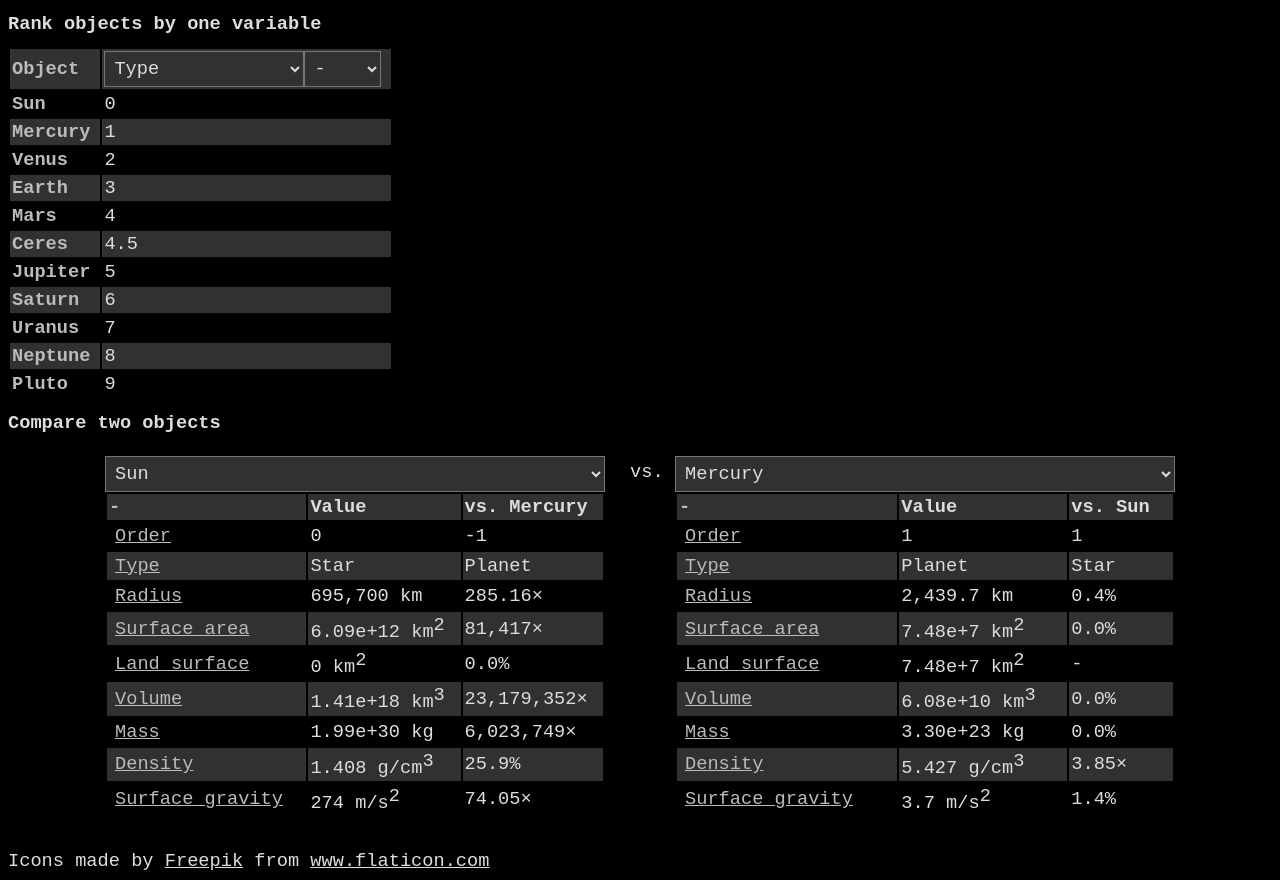
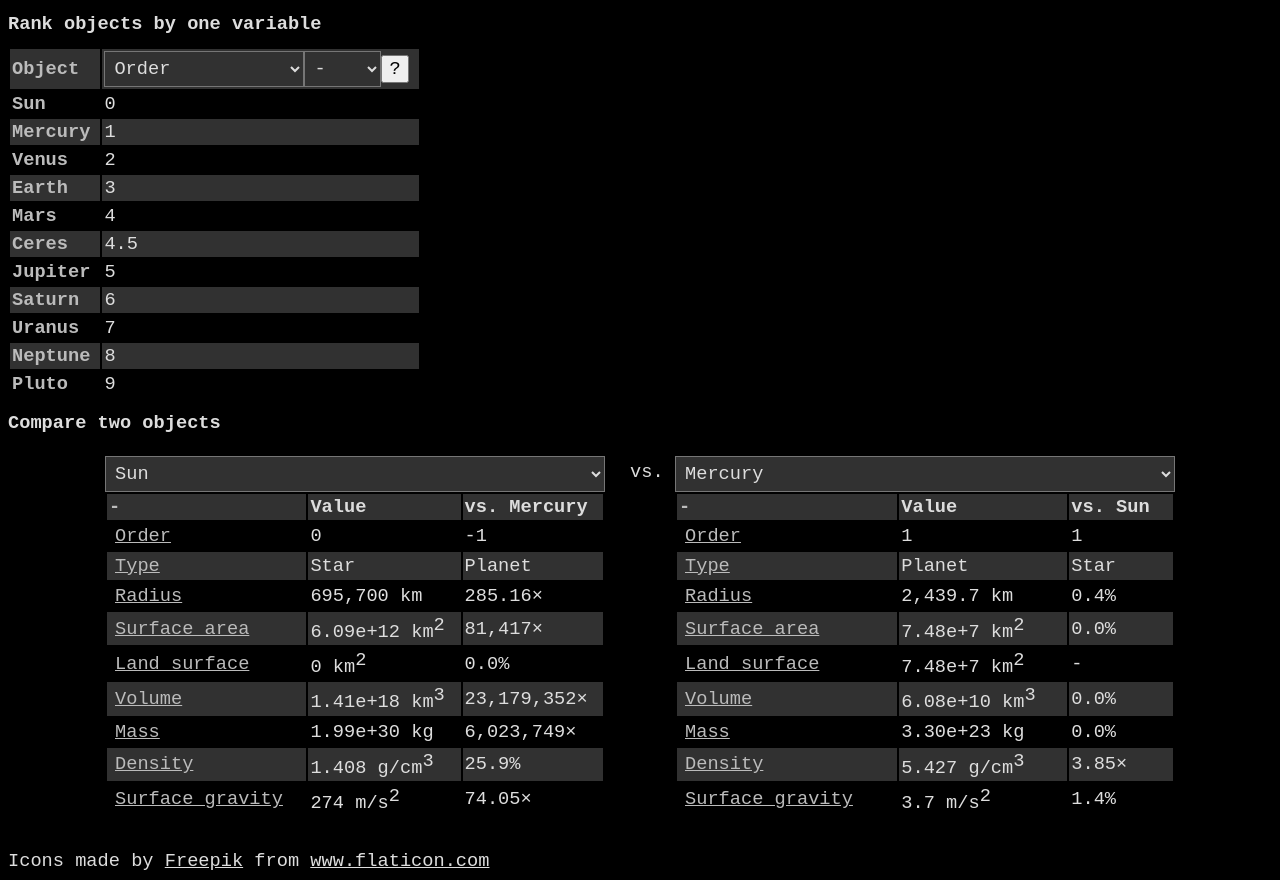
Before and after one commit to sirkoik/Celestial-Compare, a React (Create React App) app: page / in a window 1280 px wide. Built offline with nearby package versions, Linux system fonts and the light colour scheme.

Commit message:
Fixed bugs, added description button for ranking field

```diff
--- a/src/App.css
+++ b/src/App.css
@@ -52,6 +52,7 @@ table tr td:first-child button {
   background: none;
   color: #bbb;
   cursor: pointer;
+  text-align: left;
 }
 
 table td {
--- a/src/Components/SidebySideCompare/CompareSide/CompareSide.js
+++ b/src/Components/SidebySideCompare/CompareSide/CompareSide.js
@@ -2,10 +2,6 @@ import React, { useContext } from "react";
 import ObjectContext from "../../../store/ObjectContext";
 import classes from "./CompareSide.module.css";
 import { commafy } from "../../../shared/numbers";
-
-const descClickHandler = (description, event) => {
-  alert(description);
-};
 
 const CompareSide = (props) => {
   const objCtx = useContext(ObjectContext);
@@ -68,12 +64,7 @@ const CompareSide = (props) => {
       return (
         <tr key={key}>
           <td>
-            <button
-              onClick={descClickHandler.bind(
-                null,
-                objCtx.fieldAttrsObj[key].description
-              )}
-            >
+            <button onClick={objCtx.descHandler.bind(null, key)}>
               {fieldAttrs.name}
             </button>
           </td>
--- a/src/Components/SortCompare.js
+++ b/src/Components/SortCompare.js
@@ -43,6 +43,7 @@ const SortCompare = () => {
         <option value="asc">Up</option>
         <option value="desc">Down</option>
       </select>
+      <button onClick={objCtx.descHandler.bind(null, objCtx.sortBy)}>?</button>
     </>
   );
 
--- a/src/store/ObjectContext.js
+++ b/src/store/ObjectContext.js
@@ -7,6 +7,7 @@ const ObjectContext = React.createContext({
   sorterHandler: () => {},
   sortDirectionHandler: () => {},
   sortDirection: "",
+  descHandler: () => {},
   fieldAttr: "",
   fieldAttrsObj: [],
 });
@@ -21,6 +22,10 @@ export const ObjectContextProvider = (props) => {
 
   const sortDirectionHandler = (event) => {
     setSortDirection(event.target.value);
+  };
+
+  const descHandler = (key) => {
+    alert(fieldAttrsObj[key].description);
   };
 
   // getObj: get a specific object from the array based on id
@@ -69,6 +74,7 @@ export const ObjectContextProvider = (props) => {
         sorterHandler: sorterHandler,
         sortDirection: sortDirection,
         sortDirectionHandler: sortDirectionHandler,
+        descHandler: descHandler,
         fieldAttr: fieldAttr,
         fieldAttrsObj: fieldAttrsObj,
       }}
--- a/src/store/objects.js
+++ b/src/store/objects.js
@@ -2,6 +2,13 @@ export const fieldAttrsObj = {
   id: {
     name: "ID",
     sortOrder: "asc",
+  },
+  order: {
+    name: "Order",
+    description:
+      "The order of the object in its system. For instance, Earth is the third object in the solar system.",
+    sortOrder: "asc",
+    "comparison-method": "subtract",
   },
   type: {
     name: "Type",
@@ -10,13 +17,6 @@ export const fieldAttrsObj = {
     fieldType: "string",
     sortOrder: "asc",
     "comparison-method": "string",
-  },
-  order: {
-    name: "Order",
-    description:
-      "The order of the object in its system. For instance, Earth is the third object in the solar system.",
-    sortOrder: "asc",
-    "comparison-method": "subtract",
   },
   name: {
     name: "Name",
```
